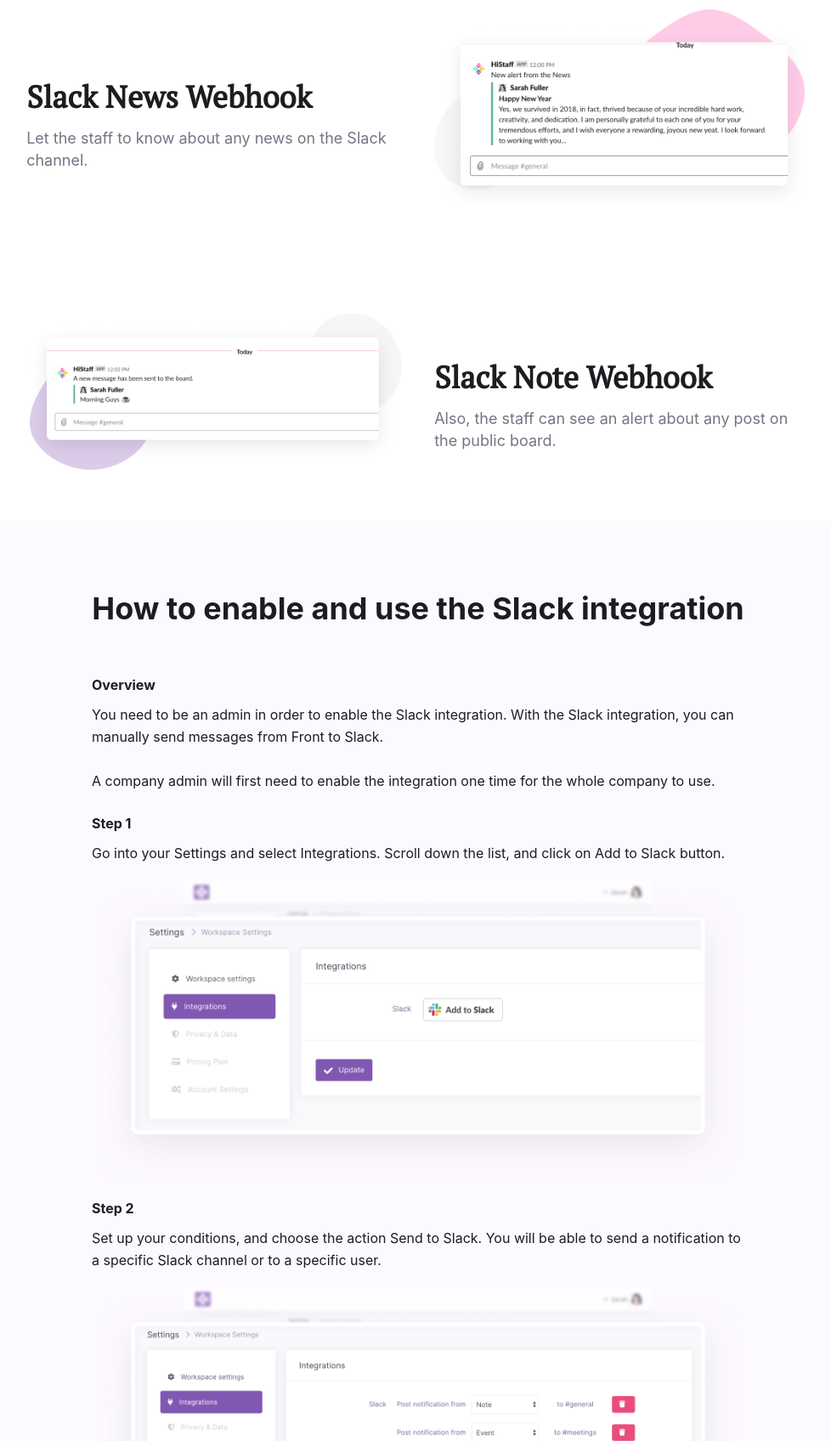
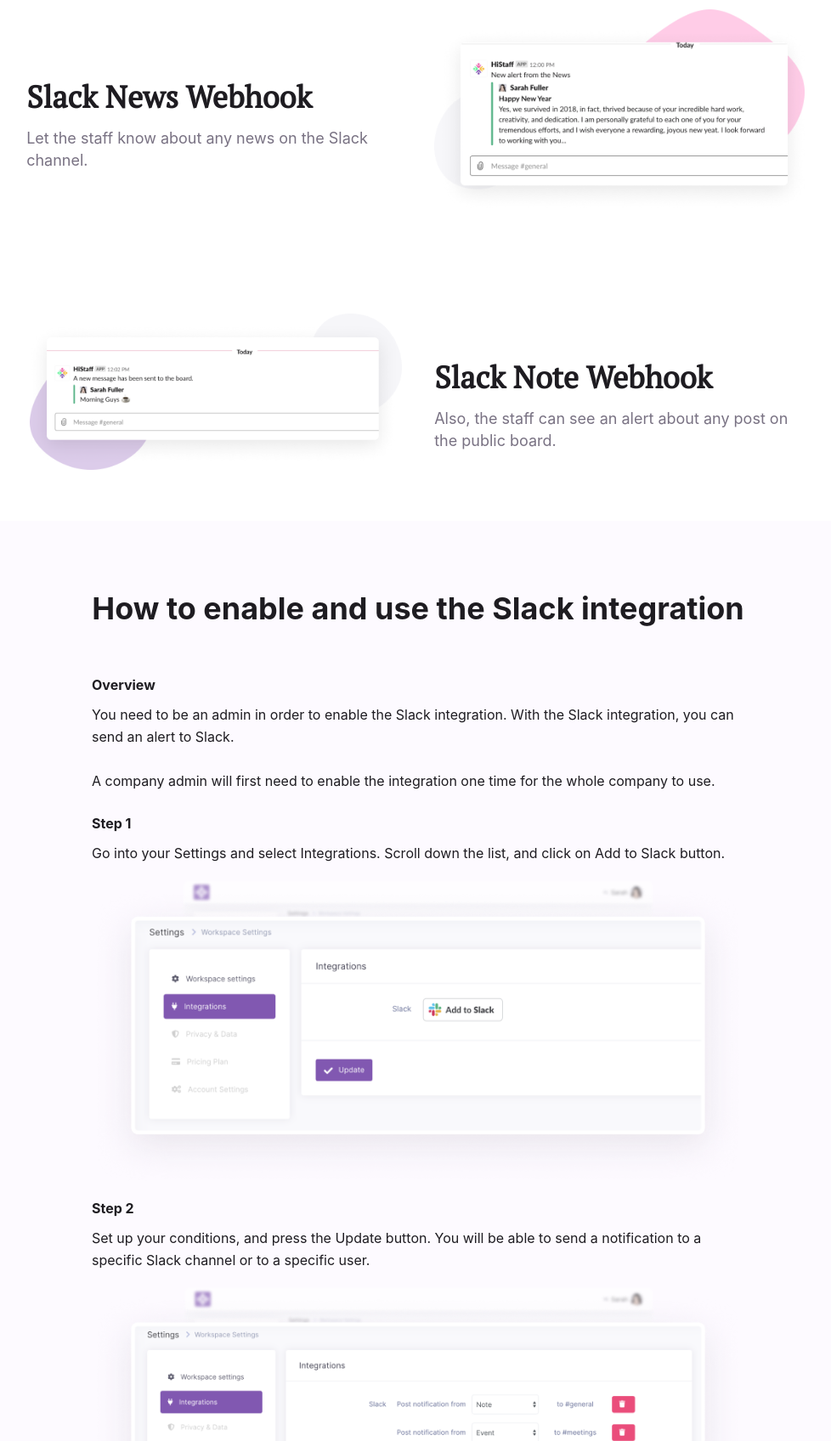
Before and after one commit to histaff/website-static, a Gatsby site: page /integrations/slack in a window 1280 px wide. Shown: the part 1094-2790 px from the top of the page at 85% size, without its empty margins (148-1126 px from the left). Built offline with nearby package versions, Linux system fonts and the light colour scheme; Gatsby itself is replaced by a stand-in of ours.

Commit message:
Slack page updated.

```diff
--- a/src/pages/integrations/slack.js
+++ b/src/pages/integrations/slack.js
@@ -16,7 +16,7 @@ const AboutPage = () => (
         <div className={"page-header"}>
             <img src={SlackHiStaffImage}/>
             <h2>HiStaff and Slack</h2>
-            <p>HiStaff is excited to announce a new integration with Slack<br />that can be efficient for you if you using the Slack</p>
+            <p>HiStaff is excited to announce a new integration with Slack<br />that can be efficient for you if you use the Slack</p>
         </div>
 
         <div className={"container"}>
@@ -43,7 +43,7 @@ const AboutPage = () => (
                         <div className={"col-6"}>
                             <div className={"feature__content"}>
                                 <h2>Slack News Webhook</h2>
-                                <p>Let the staff to know about any news on the Slack channel.</p>
+                                <p>Let the staff know about any news on the Slack channel.</p>
                             </div>
                         </div>
 
@@ -83,13 +83,13 @@ const AboutPage = () => (
 
                     <div className={"content"}>
                         <h4>Overview</h4>
-                        <p>You need to be an admin in order to enable the Slack integration. With the Slack integration, you can manually send messages from Front to Slack.<br /><br />A company admin will first need to enable the integration one time for the whole company to use.</p>
+                        <p>You need to be an admin in order to enable the Slack integration. With the Slack integration, you can send an alert to Slack.<br /><br />A company admin will first need to enable the integration one time for the whole company to use.</p>
                         <h4>Step 1</h4>
                         <p>Go into your Settings and select Integrations. Scroll down the list, and click on Add to Slack button.</p>
                         <img alt={"News"} src={thumbnailGuid1}/>
 
                         <h4>Step 2</h4>
-                        <p>Set up your conditions, and choose the action Send to Slack. You will be able to send a notification to a specific Slack channel or to a specific user.</p>
+                        <p>Set up your conditions, and press the Update button. You will be able to send a notification to a specific Slack channel or to a specific user.</p>
                         <img alt={"News"} src={thumbnailGuid2}/>
                     </div>
                 </div>
```
